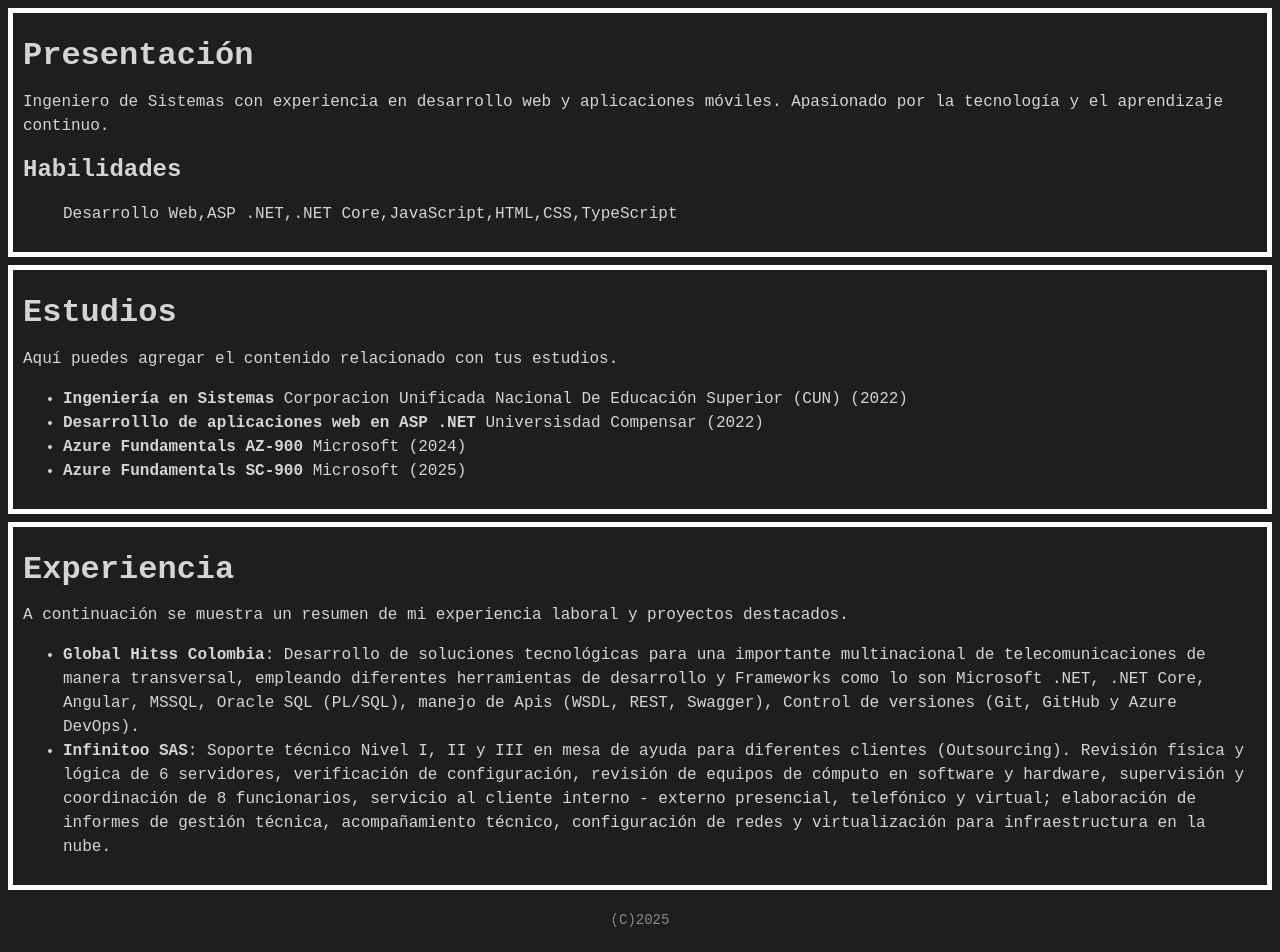
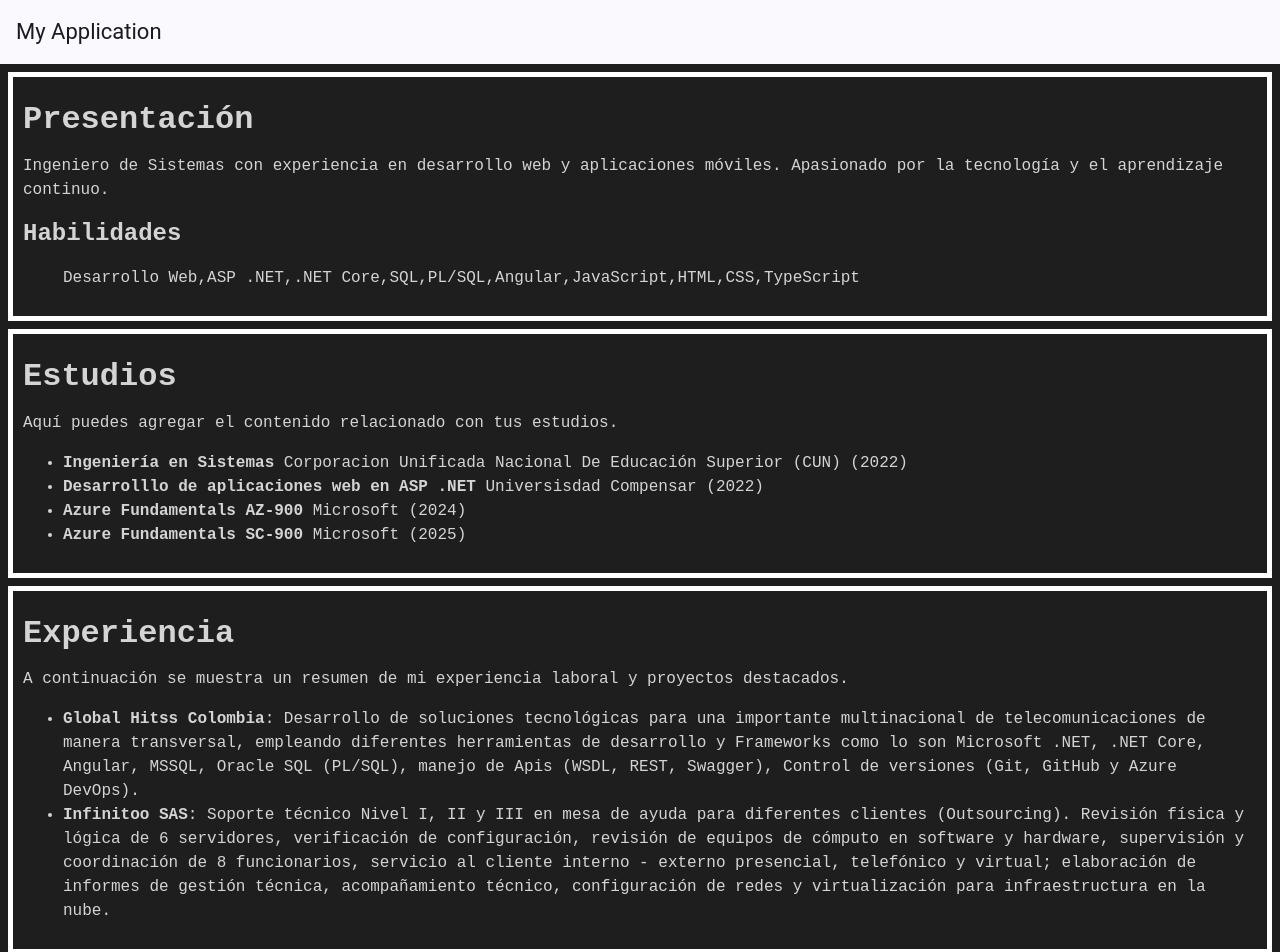
Before and after one commit to aayalac/cv-miguel-ayala, an Angular app: page / in a window 1280 px wide. Shown: the top 952 px of the page. Built offline with nearby package versions, Linux system fonts and the light colour scheme.

Commit message:
feat: actualización presentacion y estilos

```diff
--- a/src/app/Models/presentacionModel.ts
+++ b/src/app/Models/presentacionModel.ts
@@ -4,6 +4,9 @@ export class PresentacionModel {
             'Desarrollo Web',
             'ASP .NET',
             '.NET Core',
+            'SQL',
+            'PL/SQL',
+            'Angular',
             'JavaScript',
             'HTML',
             'CSS',
--- a/src/app/app.html
+++ b/src/app/app.html
@@ -1,4 +1,7 @@
 <router-outlet>
+    <mat-toolbar class="header">
+        <span>My Application</span>
+    </mat-toolbar>
     <div class="box">
         <app-presentacion></app-presentacion>
     </div>
@@ -8,5 +11,5 @@
     <div class="box">
         <app-experiencia></app-experiencia>
     </div>
-    <footer>(C)2025</footer>
+    <footer> © 2025</footer>
 </router-outlet>
--- a/src/app/app.ts
+++ b/src/app/app.ts
@@ -3,10 +3,11 @@ import { RouterOutlet } from '@angular/router';
 import { Estudios } from './estudios/estudios';
 import { Presentacion } from './presentacion/presentacion';
 import { Experiencia } from './experiencia/experiencia';
+import { MatToolbarModule } from '@angular/material/toolbar';
 
 @Component({
   selector: 'app-root',
-  imports: [RouterOutlet, Estudios, Presentacion, Experiencia],
+  imports: [RouterOutlet, Estudios, Presentacion, Experiencia, MatToolbarModule],
   templateUrl: './app.html',
   styleUrl: './app.css'
 })
--- a/src/styles.css
+++ b/src/styles.css
@@ -2,7 +2,6 @@ body {
     margin: 0; font-family: monospace;
     background: #1e1e1e; color: #d4d4d4;
     font-size: 16px; line-height: 1.5em;
-    overflow: hidden;
     display: flex; flex-direction: column;
 }
 
@@ -24,4 +23,7 @@ footer {
     padding: 10px;
     font-size: 14px;
     color: #888;
+    border: 5px solid white;
+    padding: 10px;
+    margin: 8px;
 }
```
